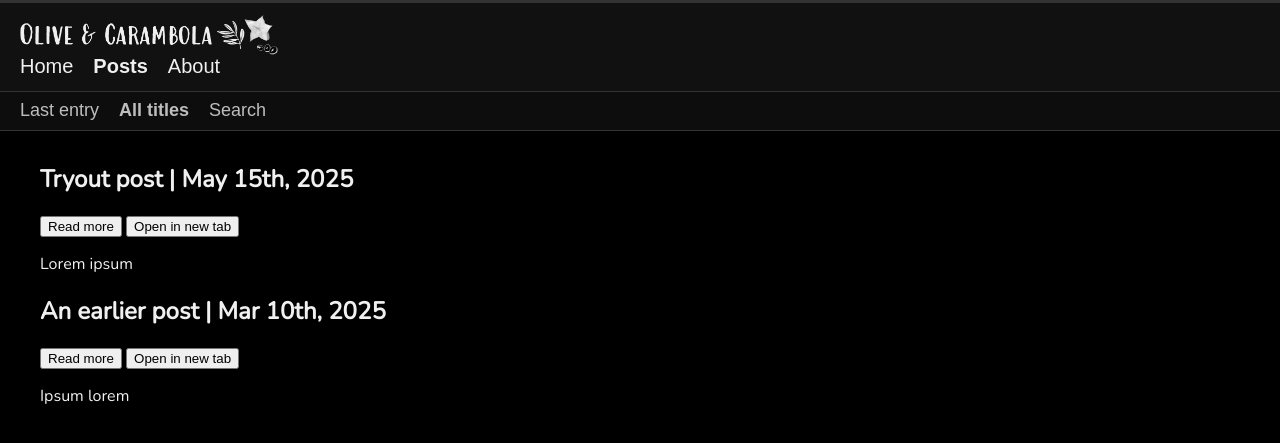
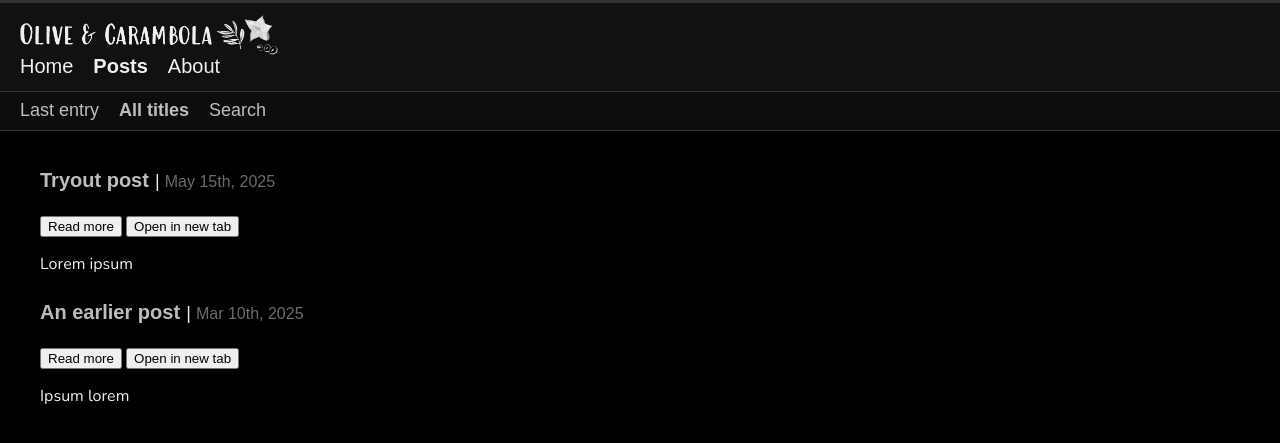
Before and after one commit to olivecarambola/logbook, a Jekyll site: the page built from post_all.md, in a window 1280 px wide. Shown: the top 443 px of the page. Built offline with Jekyll 4.4.1, drawn with Linux system fonts in a browser that asks for light colours; some web fonts are replaced.

Commit message:
Update allposts.html

```diff
--- a/_layouts/allposts.html
+++ b/_layouts/allposts.html
@@ -32,20 +32,19 @@
             {% for post in site.posts %}
             <li class="post-item" id="post-{{ forloop.index }}">
               <h2>
-                {{ post.title }} |
-                {% assign d = post.date | date: "%-d" %}
-                {% assign m = post.date | date: "%b" %}
-                {% assign y = post.date | date: "%Y" %}
-                {% case d %}
-                  {% when '1' or '21' or '31' %}
-                    {{ m }} {{ d }}st, {{ y }}
-                  {% when '2' or '22' %}
-                    {{ m }} {{ d }}nd, {{ y }}
-                  {% when '3' or '23' %}
-                    {{ m }} {{ d }}rd, {{ y }}
-                  {% else %}
-                    {{ m }} {{ d }}th, {{ y }}
-                {% endcase %}
+                <span class="post-title">{{ post.title }}</span>
+                <span class="post-slash"> | </span>
+                <span class="post-date">
+                  {% assign d = post.date | date: "%-d" %}
+                  {% assign m = post.date | date: "%b" %}
+                  {% assign y = post.date | date: "%Y" %}
+                  {% case d %}
+                    {% when '1' or '21' or '31' %}{{ m }} {{ d }}st, {{ y }}
+                    {% when '2' or '22' %}{{ m }} {{ d }}nd, {{ y }}
+                    {% when '3' or '23' %}{{ m }} {{ d }}rd, {{ y }}
+                    {% else %}{{ m }} {{ d }}th, {{ y }}
+                  {% endcase %}
+                </span>
               </h2>
               <button class="toggle-content" data-target="content-{{ forloop.index }}">Read more</button>
               <button onclick="window.open('{{ post.url }}', '_blank')">Open in new tab</button>
```
